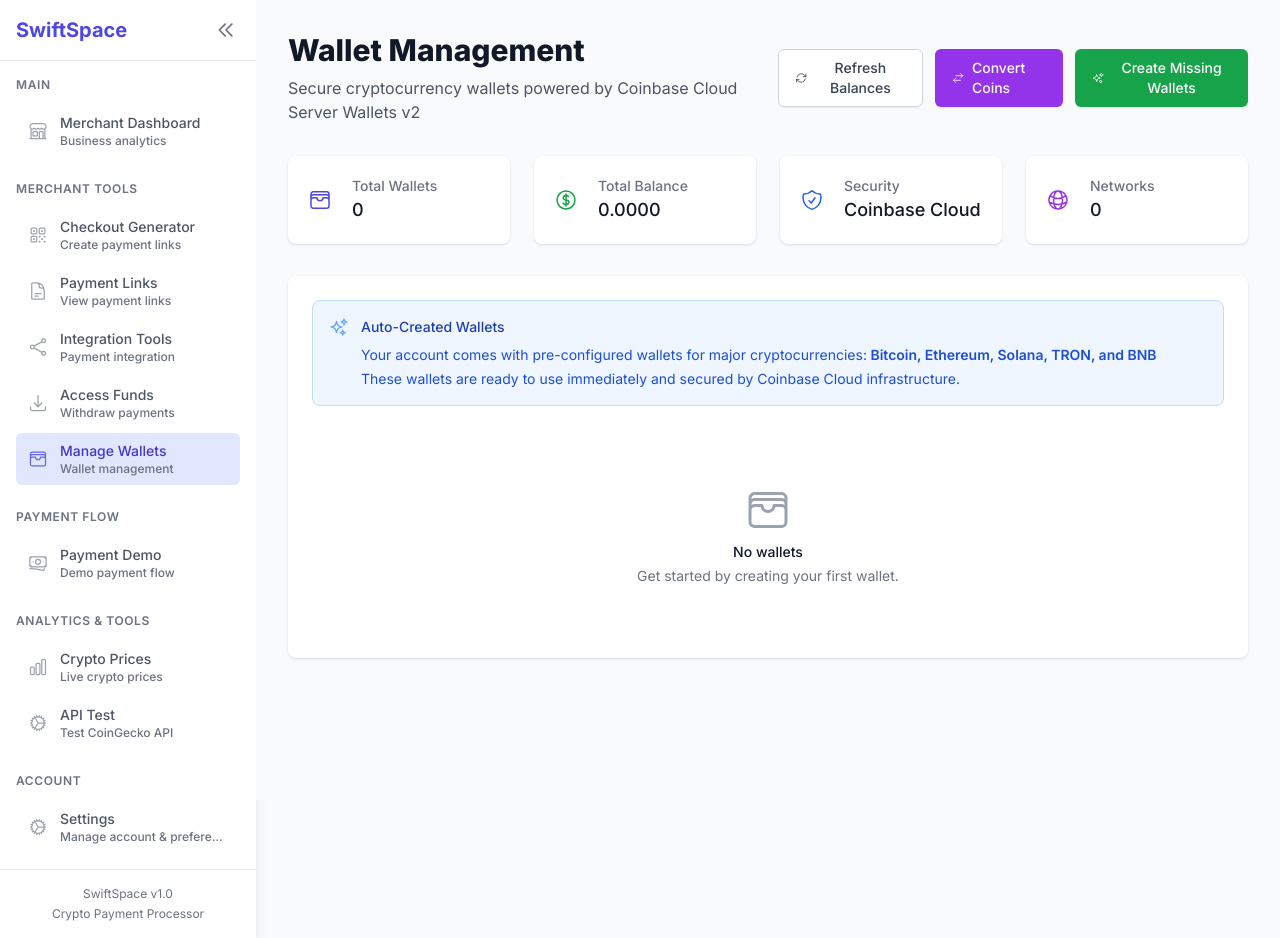
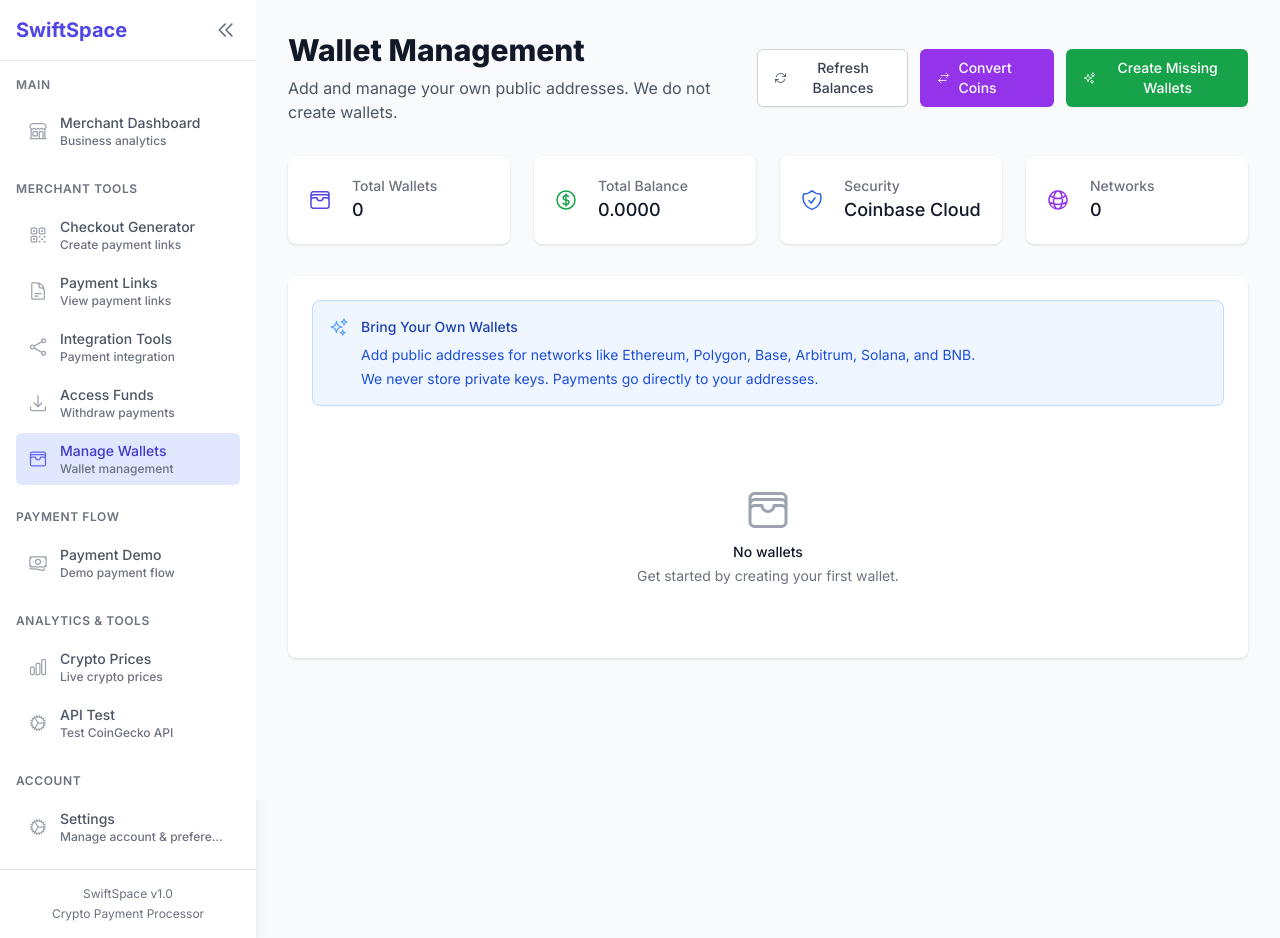
Before and after one commit to jakefrompopeyes/swiftpay, a Next.js app in the folder client/: page /vendor-wallets in a window 1280 px wide. Built offline with nearby package versions, Linux system fonts and the light colour scheme.

Commit message:
Purge Coinbase references from UI/API: BYO wallets only; vendor UI text updates; balance endpoint no longer uses CDP

```diff
--- a/client/src/pages/api/wallets/[id]/balance.ts
+++ b/client/src/pages/api/wallets/[id]/balance.ts
@@ -26,9 +26,8 @@
         });
       }
 
-      // Get real balance from Coinbase CDP
-      const { coinbaseCloudService } = await import('../../../../lib/coinbase-cloud');
-      const realBalance = await coinbaseCloudService.getWalletBalance(wallet.address, wallet.network);
+      // BYO wallets: we no longer fetch balances from CDP. Return 0 or integrate chain RPC later.
+      const realBalance = '0.0000';
 
       res.json({
         success: true,
--- a/client/src/pages/vendor-wallets.tsx
+++ b/client/src/pages/vendor-wallets.tsx
@@ -470,7 +470,7 @@
     <>
       <Head>
         <title>Wallet Management - SwiftPay</title>
-        <meta name="description" content="Manage your cryptocurrency wallets with Coinbase Cloud" />
+        <meta name="description" content="Manage your cryptocurrency wallets (bring your own addresses)" />
       </Head>
 
       <div className="min-h-screen bg-gray-50">
@@ -480,9 +480,7 @@
             <div className="flex items-center justify-between">
               <div>
                 <h1 className="text-3xl font-extrabold text-gray-900">Wallet Management</h1>
-                <p className="mt-2 text-gray-600">
-                  Secure cryptocurrency wallets powered by Coinbase Cloud Server Wallets v2
-                </p>
+                <p className="mt-2 text-gray-600">Add and manage your own public addresses. We do not create wallets.</p>
               </div>
                      <div className="flex items-center space-x-3">
                        <button
@@ -582,7 +580,7 @@
           {/* Main Content */}
           <div className="bg-white shadow rounded-lg">
             <div className="px-4 py-5 sm:p-6">
-              {/* Auto-Created Wallets Info */}
+              {/* Info */}
               <div className="mb-8">
                 <div className="bg-blue-50 border border-blue-200 rounded-lg p-4">
                   <div className="flex items-start">
@@ -590,17 +588,10 @@
                       <SparklesIcon className="h-5 w-5 text-blue-400" />
                     </div>
                     <div className="ml-3">
-                      <h3 className="text-sm font-medium text-blue-800">
-                        Auto-Created Wallets
-                      </h3>
+                      <h3 className="text-sm font-medium text-blue-800">Bring Your Own Wallets</h3>
                       <div className="mt-2 text-sm text-blue-700">
-                        <p>
-                          Your account comes with pre-configured wallets for major cryptocurrencies:
-                          <span className="font-semibold"> Bitcoin, Ethereum, Solana, TRON, and BNB</span>
-                        </p>
-                        <p className="mt-1">
-                          These wallets are ready to use immediately and secured by Coinbase Cloud infrastructure.
-                        </p>
+                        <p>Add public addresses for networks like Ethereum, Polygon, Base, Arbitrum, Solana, and BNB.</p>
+                        <p className="mt-1">We never store private keys. Payments go directly to your addresses.</p>
                       </div>
                     </div>
                   </div>
@@ -693,70 +684,16 @@
                           </div>
 
                           <div className="flex items-center space-x-2">
-                            <button
-                              onClick={() => setExpandedWallet(expandedWallet === wallet.id ? null : wallet.id)}
-                              className="p-2 text-gray-400 hover:text-gray-600"
-                              title="Toggle Details"
-                            >
-                              {expandedWallet === wallet.id ? (
-                                <EyeSlashIcon className="h-5 w-5" />
-                              ) : (
-                                <EyeIcon className="h-5 w-5" />
-                              )}
+                                   <button onClick={() => setExpandedWallet(expandedWallet === wallet.id ? null : wallet.id)} className="p-2 text-gray-400 hover:text-gray-600" title="Toggle Details">
+                                     {expandedWallet === wallet.id ? (<EyeSlashIcon className="h-5 w-5" />) : (<EyeIcon className="h-5 w-5" />)}
                                    </button>
-
-                            <button
-                              onClick={() => copyToClipboard(wallet.address)}
-                              className="p-2 text-gray-400 hover:text-gray-600"
-                              title="Copy Address"
-                            >
+                                   <button onClick={() => copyToClipboard(wallet.address)} className="p-2 text-gray-400 hover:text-gray-600" title="Copy Address">
                                      <DocumentDuplicateIcon className="h-5 w-5" />
                                    </button>
-
-                            <button
-                              onClick={async () => {
-                                const token = localStorage.getItem('swiftpay_token')
-                                if (!token) {
-                                  toast.error('Please log in to create payment links')
-                                  return
-                                }
-                                setCreatingLinkFor(wallet.id)
-                                try {
-                                  const result = await backendAPI.paymentRequests.create('1', wallet.currency)
-                                  if (result.success && result.data?.checkoutUrl) {
-                                    const url = result.data.checkoutUrl as string
-                                    console.log('Payment link:', url)
-                                    await copyToClipboardSafe(url)
-                                    try { window.open(url, '_blank', 'noopener') } catch {}
-                                  } else {
-                                    toast.error(result.error || 'Failed to create link')
-                                  }
-                                } catch (err: any) {
-                                  console.error('Create payment link error:', err)
-                                  toast.error(err.message || 'Failed to create link')
-                                } finally {
-                                  setCreatingLinkFor(null)
-                                }
-                              }}
-                              className="p-2 text-gray-400 hover:text-gray-600"
-                              title="Create Payment Link"
-                            >
-                              <LinkIcon className="h-5 w-5" />
-                            </button>
-
-                            <button
-                              onClick={() => setShowQRCode(showQRCode === wallet.id ? null : wallet.id)}
-                              className="p-2 text-gray-400 hover:text-gray-600"
-                              title="Show QR Code"
-                            >
+                                   <button onClick={() => setShowQRCode(showQRCode === wallet.id ? null : wallet.id)} className="p-2 text-gray-400 hover:text-gray-600" title="Show QR Code">
                                      <QrCodeIcon className="h-5 w-5" />
                                    </button>
-
-                            <button
-                              onClick={() => deleteWallet(wallet.id)}
-                              className="p-2 text-red-400 hover:text-red-600"
-                              title="Delete Wallet"
-                            >
+                                   <button onClick={() => deleteWallet(wallet.id)} className="p-2 text-red-400 hover:text-red-600" title="Delete Wallet">
                                      <TrashIcon className="h-5 w-5" />
                                    </button>
                           </div>
```
Lines whose indentation alone changed are shown as unchanged.
